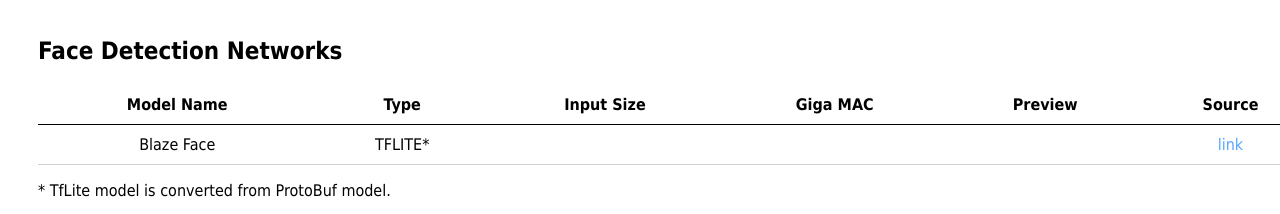
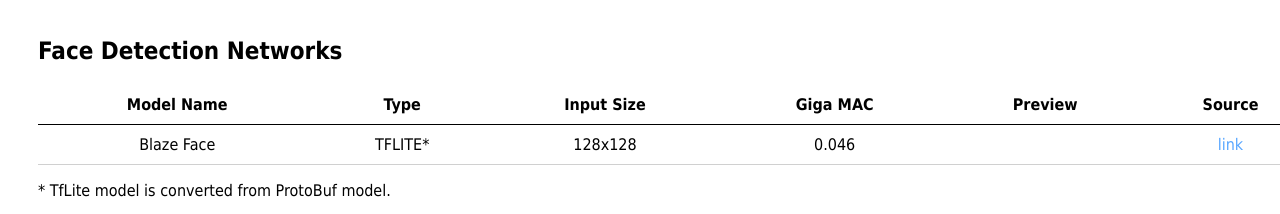
Before and after one commit to openedges/openedges.github.io, a plain HTML site: page index.html in a window 1280 px wide. Shown: the part 2170-2384 px from the top of the page. Drawn offline with Linux system fonts and the light colour scheme.

Commit message:
add blazefact giga mac data and input size

```diff
--- a/index.html
+++ b/index.html
@@ -492,8 +492,8 @@
 		<tr>
 			<td>Blaze Face</td>
 			<td>TFLITE*</td>
-			<td></td>
-			<td></td>
+			<td>128x128</td>
+			<td>0.046</td>
 			<!-- td></td -->
 			<td></td>
 			<td><a href="https://github.com/google/mediapipe/tree/master/mediapipe/graphs/face_detection">link</a></td>
```
